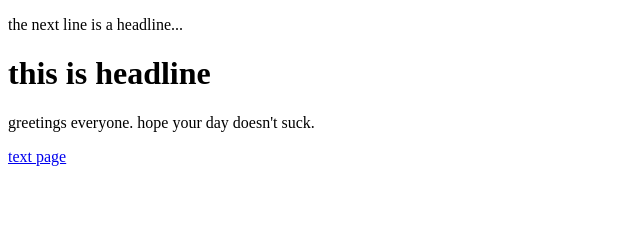
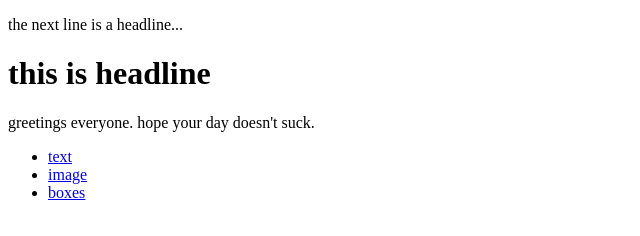
Before and after one commit to lcc-adm/PMClass, a plain HTML site: page index.html in a window 1280 px wide. Shown: the whole page, without its empty margins (0-640 px from the left). Drawn offline with Linux system fonts and the light colour scheme.

Commit message:
Update index.html

```diff
--- a/index.html
+++ b/index.html
@@ -11,7 +11,11 @@
 <h1>this is headline</h1>
 <p>greetings everyone. hope your day doesn't suck.</p>
 
-<p><a href="text.html">text page</a></p>
+<ul>
+<li><a href="text.html">text</a></li>
+<li><a href="image.html">image</a></li>
+<li><a href="boxes.html">boxes</a></li>
+</ul>
+
 </body>
-
 </html>
```
